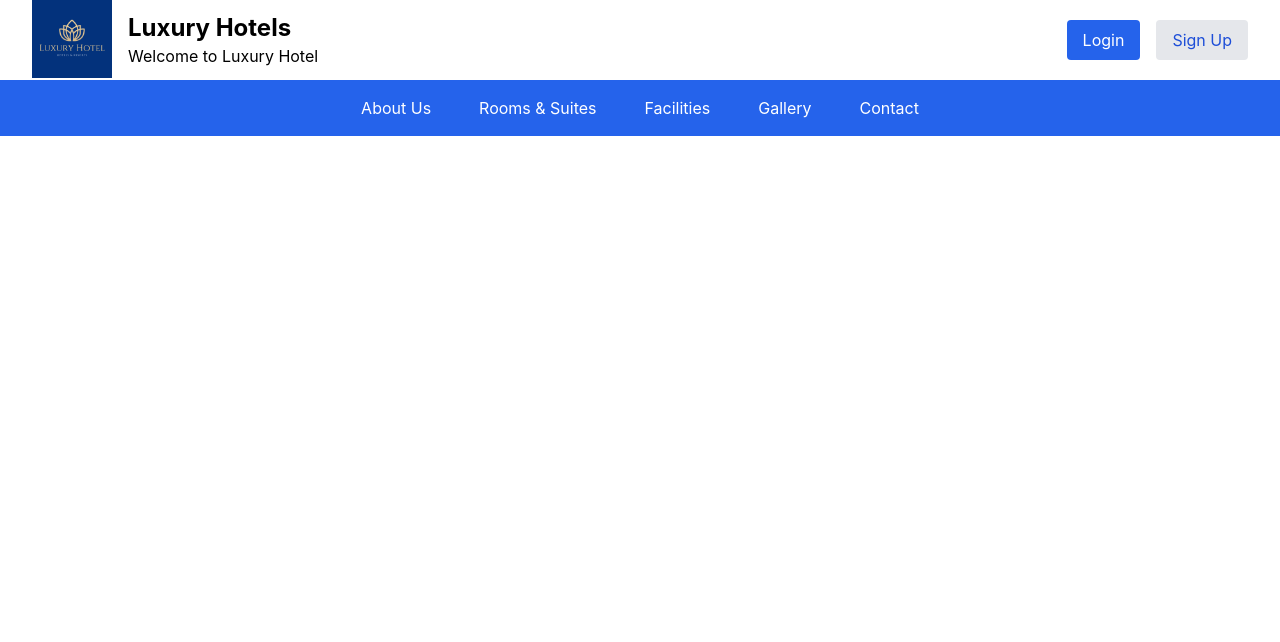
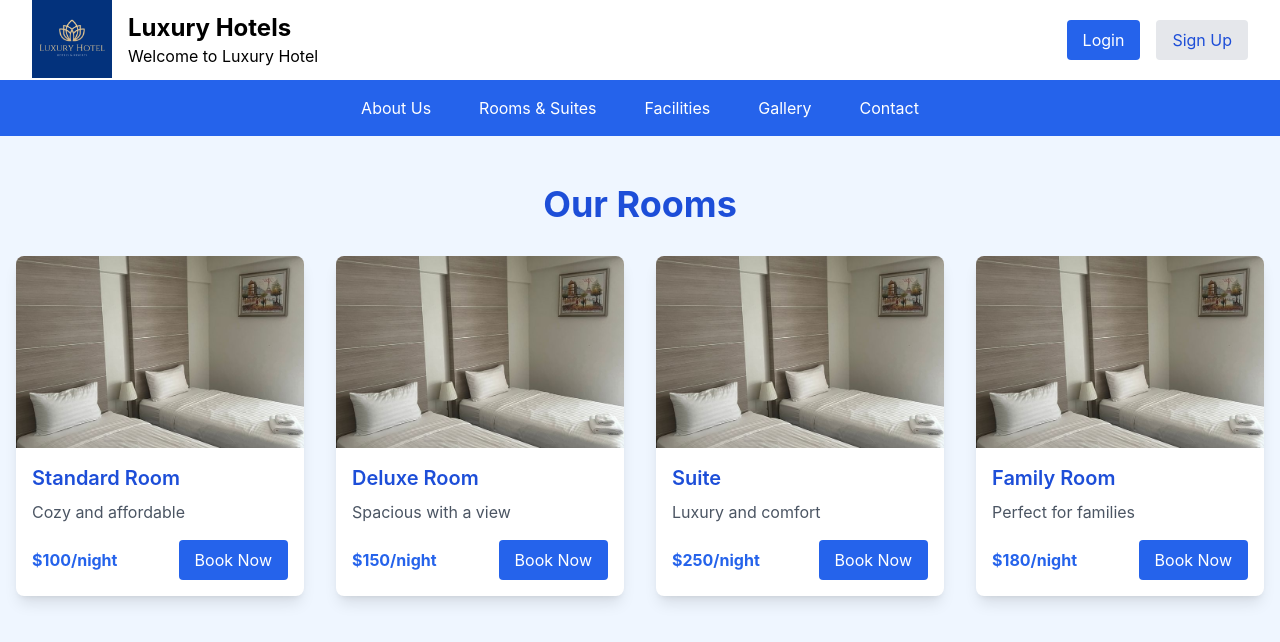
Before and after one commit to gihan12345/Hotel_Website, a React (Create React App) app: page /rooms in a window 1280 px wide. Shown: the top 642 px of the page. Built offline with nearby package versions, Linux system fonts and the light colour scheme.

Commit message:
completed room category page

```diff
--- a/src/App.js
+++ b/src/App.js
@@ -5,6 +5,7 @@ import { BrowserRouter as Router, Routes, Route } from 'react-router-dom';
 import Navbar from './components/Navbar';
 import Logo_section from './components/Logo_section';
 import About from './pages/About_us';
+import Rooms from './pages/Rooms';
 
 function App() {
   return (
@@ -14,6 +15,7 @@ function App() {
       <Routes>
         <Route path="/" element={<HomePage />} />
         <Route path="/about" element={<About />} />
+        <Route path="/rooms" element={<Rooms />} />
 
       </Routes>
 
--- /dev/null
+++ b/src/components/RoomCard.js
@@ -0,0 +1,13 @@
+import RoomCard1 from "../assets/hotel.jpg";
+import RoomCard2 from "../assets/hotel.jpg";
+import RoomCard3 from "../assets/hotel.jpg";
+import RoomCard4 from "../assets/hotel.jpg";
+
+
+export const RoomCard = [
+    { name: 'Standard Room', description: 'Cozy and affordable', price: '$100/night', image: RoomCard1 },
+    { name: 'Deluxe Room', description: 'Spacious with a view', price: '$150/night', image: RoomCard2 },
+    { name: 'Suite', description: 'Luxury and comfort', price: '$250/night', image: RoomCard3 },
+    { name: 'Family Room', description: 'Perfect for families', price: '$180/night', image: RoomCard4 },
+
+];
--- a/src/pages/HomePage.js
+++ b/src/pages/HomePage.js
@@ -1,5 +1,3 @@
-import React from "react";
-
 const HomePage = () => (
     <div className="min-h-screen bg-blue-50">
         <div className="min-h-screen flex flex-col items-center justify-center bg-blue-50">
--- /dev/null
+++ b/src/pages/Rooms.js
@@ -0,0 +1,30 @@
+import { RoomCard } from "../components/RoomCard";
+
+// Room Grid function
+function Rooms() {
+    return (
+        <div className="min-h-screen py-12 bg-blue-50">
+            <h2 className="mb-8 text-4xl font-bold text-center text-blue-700">Our Rooms</h2>
+            <div className="container grid grid-cols-1 gap-8 px-4 mx-auto sm:grid-cols-2 md:grid-cols-3 lg:grid-cols-4">
+                {RoomCard.map((room, idx) => (
+                    <div
+                        key={idx}
+                        className="flex flex-col overflow-hidden transition-transform duration-300 bg-white rounded-lg shadow-lg hover:shadow-2xl hover:-translate-y-2"
+                    >
+                        <img src={room.image} alt={room.name} className="object-cover w-full h-48" />
+                        <div className="flex flex-col flex-1 p-4">
+                            <h3 className="mb-2 text-xl font-semibold text-blue-700">{room.name}</h3>
+                            <p className="flex-1 mb-4 text-gray-600">{room.description}</p>
+                            <div className="flex items-center justify-between">
+                                <span className="font-bold text-blue-600">{room.price}</span>
+                                <button className="px-4 py-2 text-white transition bg-blue-600 rounded hover:bg-blue-700">Book Now</button>
+                            </div>
+                        </div>
+                    </div>
+                ))}
+            </div>
+        </div>
+    );
+}
+
+export default Rooms;
```
Also changed, not shown: src/assets/hotel.jpg (added).
